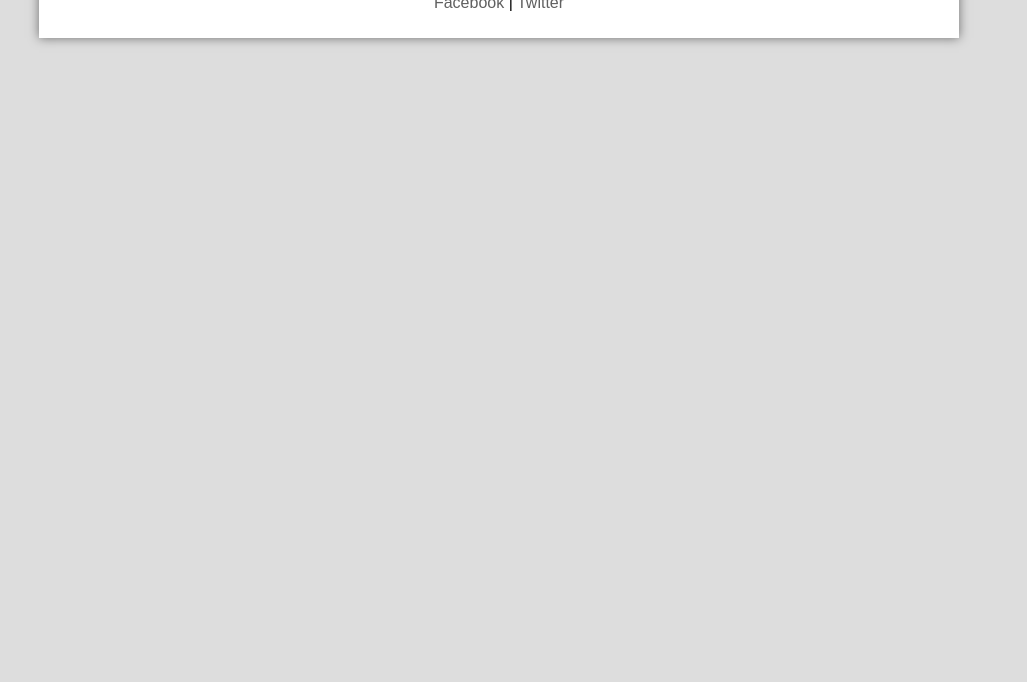
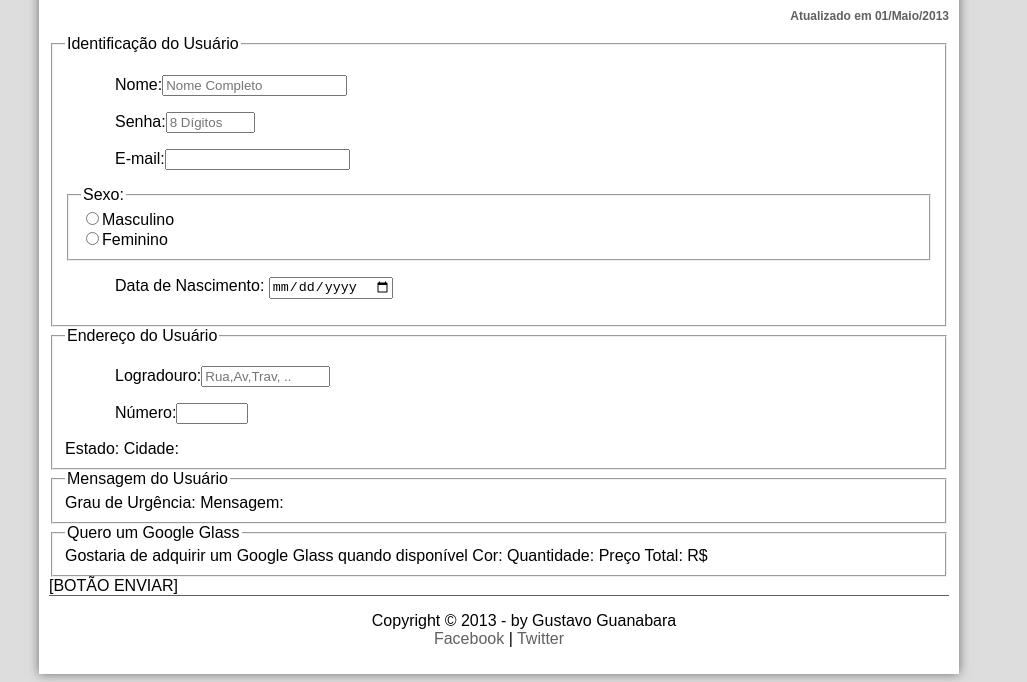
Before and after one commit to RayaneDosAnjos/google-glass-template, a plain HTML site: page fale-conosco.html in a window 1280 px wide. Shown: the part 277-959 px from the top of the page, without its empty margins (141-1168 px from the left). Before the commit the page ends 800 px from the top, so only its background shows below. Drawn offline with Linux system fonts and the light colour scheme; files whose address does not match are found by name.

Commit message:
first part of the forms page

```diff
--- a/fale-conosco.html
+++ b/fale-conosco.html
@@ -7,6 +7,7 @@
     <meta name="viewport" content="width=device-width, initial-scale=1.0">
     <title>fale-conosco</title>
     <link rel="stylesheet" href="./assets/css/style.css">
+    <link rel="stylesheet" href="./assets/css/form.css">
     <script language="javascript" src="./assets/js/funcoes.js"></script>
 </head>
 <body>
@@ -38,40 +39,56 @@
             </nav>
         </header>
 
+        <section id="corpo-full">
+            <article id="noticia-principal">
+                <header id="cabecalho-artigo">
+        <hgroup>
+    <h3>Fale Conosco > Contato</h3>
+    <h1>Formulário de Contato</h1>
+    <h2>por Gustavo Guanabara</h2>
+    <h3 class="direita">Atualizado em 01/Maio/2013</h3>
+            </hgroup>
+                </header>
 
-Fale Conosco > Contato
-Formulário de Contato
-por Gustavo Guanabara
-Atualizado em 01/Maio/2013
+                <form action="">
+                    <fieldset id="ususario">
+<legend>Identificação do Usuário</legend>
+    <p><label for="CNome">Nome:</label><input type="text" name="TNome" id="CNome" size="20" maxlength="25" placeholder="Nome Completo"> </p>
+    <p><label for="CSenha">Senha:</label><input type="password" name="TSenha" id="CSenha" size="8" maxlength="8" placeholder="8 Dígitos"></p>
+    <p><label for="CEmail">E-mail:</label><input type="email" name="TEmail" id="CEmail" size="20" maxlength="40"></p>
+    <fieldset id="sexo"><legend>Sexo:</legend>
+        <input type="radio" name="TSexo" id="CMasc"><label for="CMasc">Masculino</label><br>
+        <input type="radio" name="TSexo" id="CFem"><label for="CFem">Feminino</label>
+    </fieldset>
+   <p>Data de Nascimento: <input type="date" name="TNasc" id="CNasc"></p>
+                    </fieldset>
 
-Identificação do Usuário
-    Nome:
-    Senha:
-    E-mail:
-    Sexo:
-        - Masculino
-        - Feminino
-    Data de Nascimento:
-
-Endereço do Usuário
-    Logradouro:
-    Número:
+                    <fieldset id="endereco">
+<legend>Endereço do Usuário</legend>
+   <p><label for="CRua">Logradouro:</label><input type="text" name="TRua" id="CRua" size="13" maxlength="80" placeholder="Rua,Av,Trav, .."> </p>
+   <p><label for="CNumber">Número:</label><input type="number" name="TNumber" id="CNumber" min="0" max="9999"></p>
     Estado:
     Cidade:
+                    </fieldset>
 
-Mensagem do Usuário
+                    <fieldset id="mensagem">
+<legend>Mensagem do Usuário</legend>
     Grau de Urgência:
     Mensagem:
+                    </fieldset>
 
-Quero um Google Glass
+                    <fieldset id="pedido">
+<legend>Quero um Google Glass</legend>
     Gostaria de adquirir um Google Glass quando disponível
     Cor:
     Quantidade:
     Preço Total: R$
-
+                    </fieldset>
+                </form>
 
 [BOTÃO ENVIAR]
-
+            </article>
+        </section>
 <footer id="rodape">
     <p>
         Copyright &copy; 2013 - by Gustavo Guanabara <br>
```
Also changed, not shown: assets/css/form.css (added).
